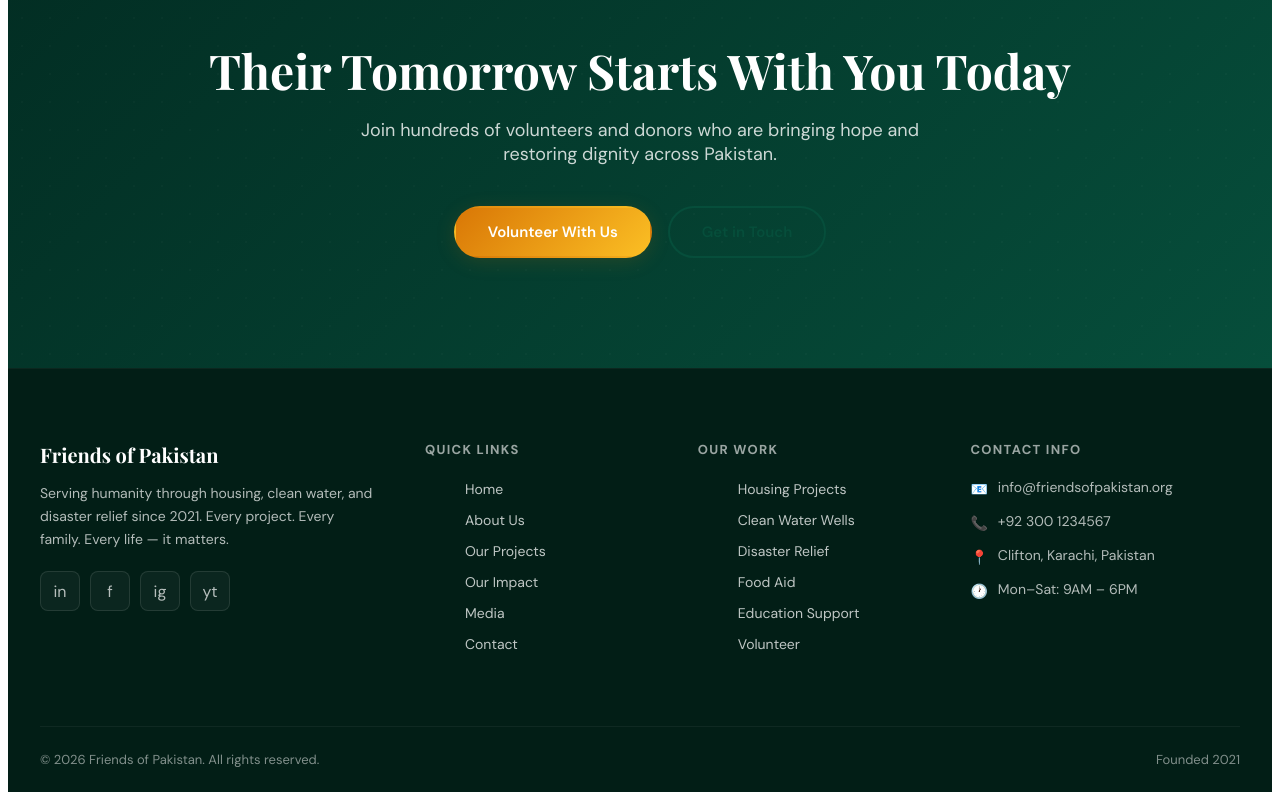
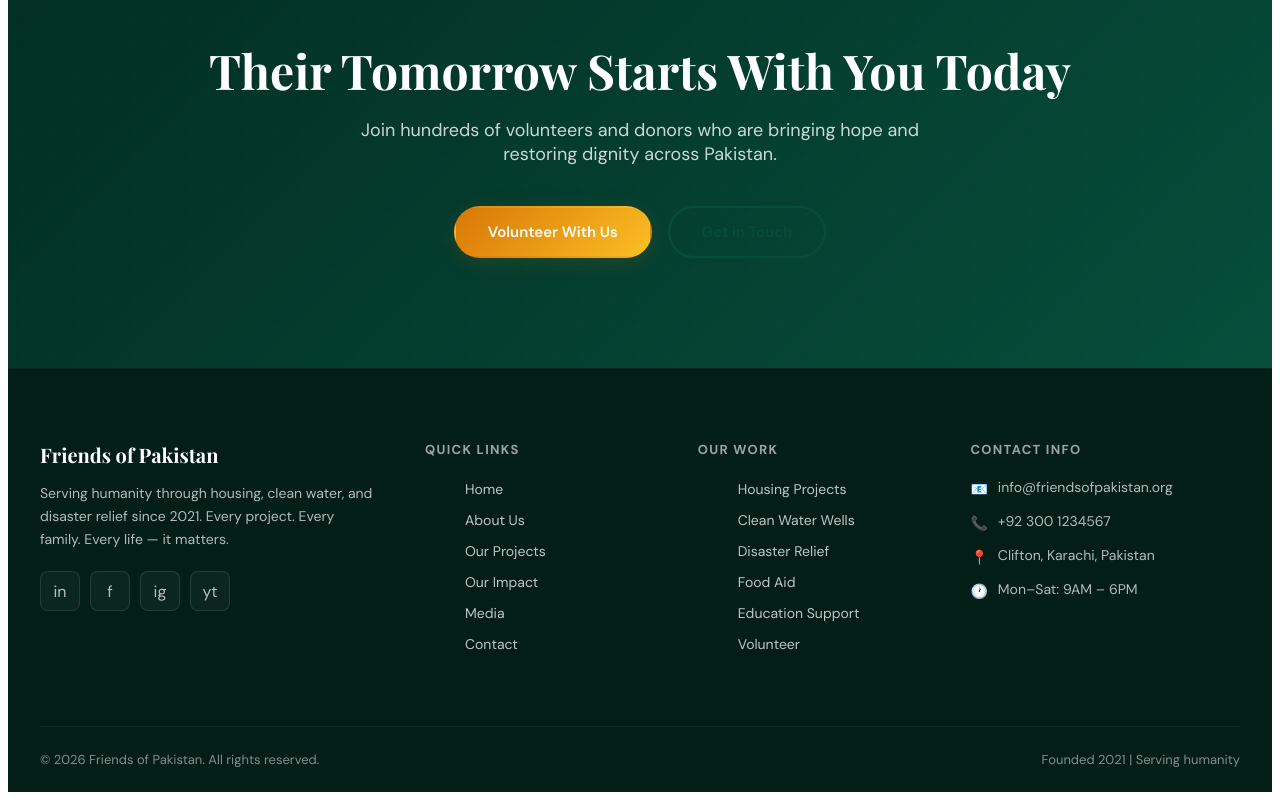
Before and after one commit to Ahmedkhn143/Friends-of-Pakistan, a Next.js app: page / in a window 1280 px wide. Shown: the part 6987-7787 px from the top of the page. Built offline with nearby package versions, Linux system fonts and the light colour scheme; a web font is replaced by a local one.

Commit message:
Update footer section

```diff
--- a/src/components/Footer.tsx
+++ b/src/components/Footer.tsx
@@ -53,7 +53,7 @@ export default function Footer() {
 
         <div className="footer-bottom">
           <span>© 2026 Friends of Pakistan. All rights reserved.</span>
-          <span>Founded 2021</span>
+          <span>Founded 2021 | Serving humanity</span>
         </div>
       </div>
     </footer>
```
